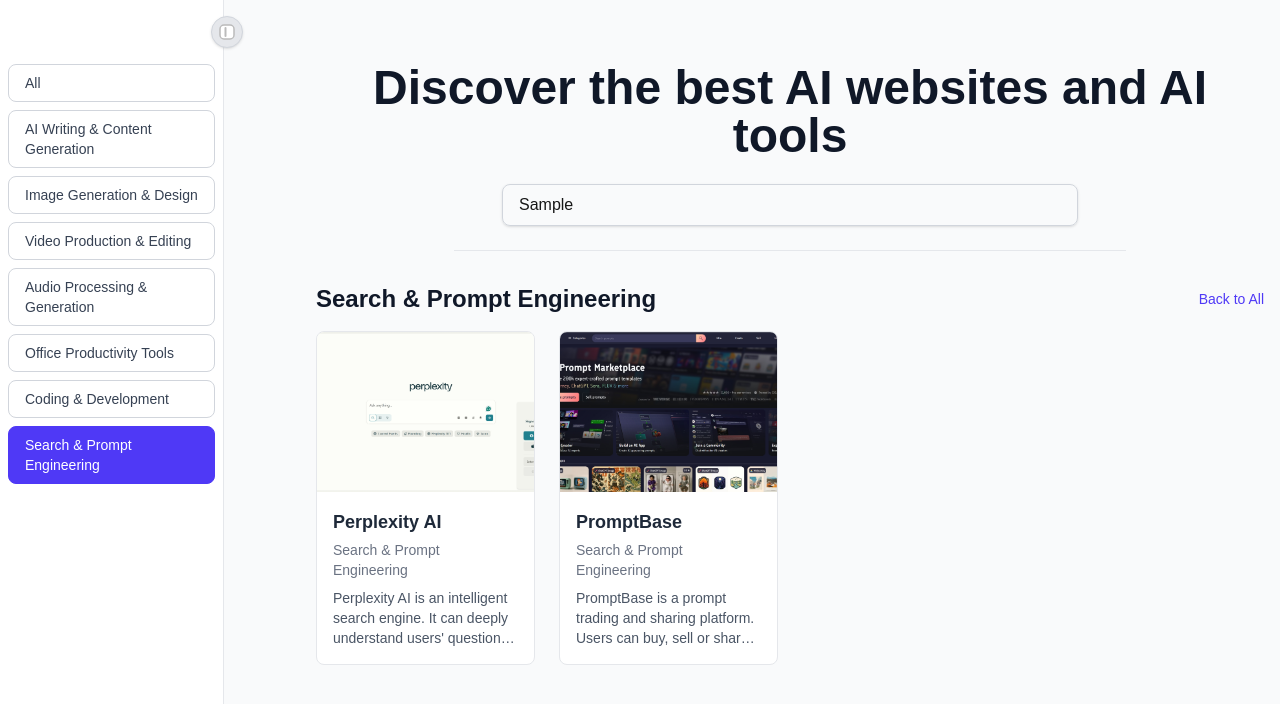
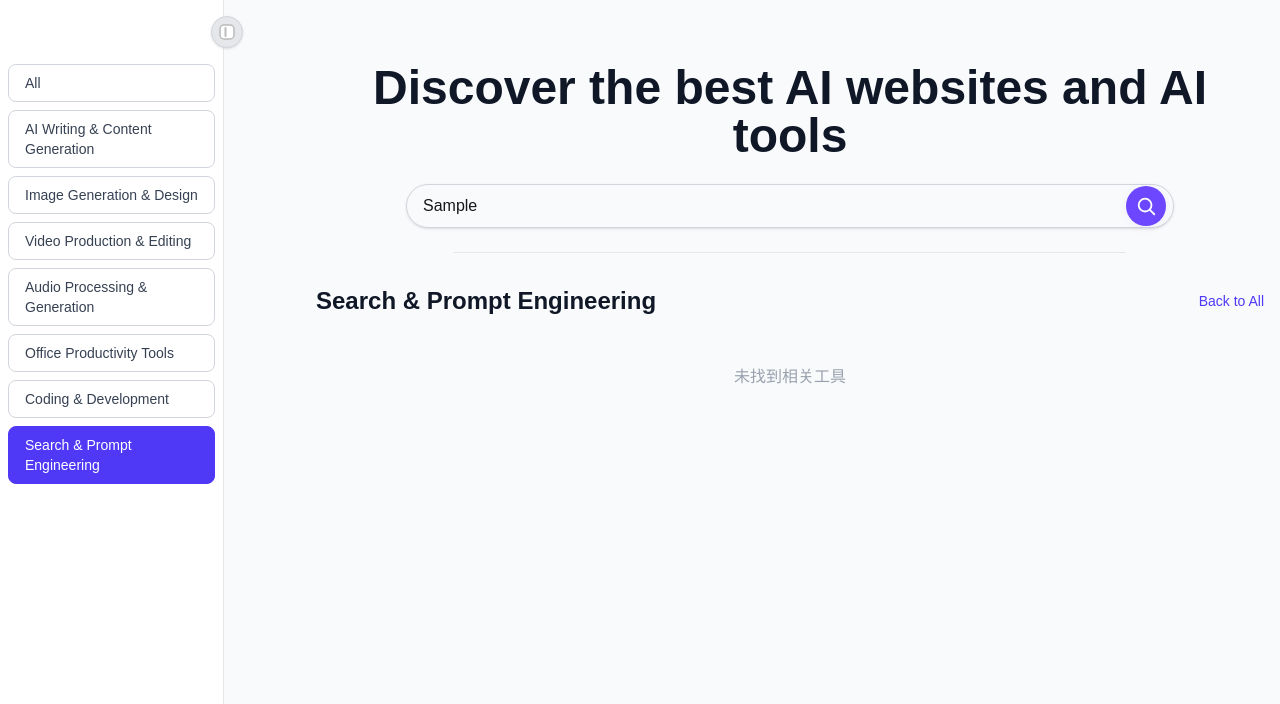
Before and after one commit to chenyichao1993/ai-tool-directory, a Next.js app: page / in a window 1280 px wide. Both pictures are taken after typing "Sample" into the empty fields and a click on the button "Search & Prompt Engineering". Shown: the top 704 px of the page. Built offline with nearby package versions, Linux system fonts and the light colour scheme.

Commit message:
搜索框大小调整

```diff
--- a/src/app/page.tsx
+++ b/src/app/page.tsx
@@ -59,10 +59,20 @@
   // 获取所有分类
   const categories = Array.from(new Set(tools.map(t => t.category))).filter(Boolean);
 
-  // 工具分组
+  // 搜索过滤逻辑
+  const searchLower = search.trim().toLowerCase();
+  const filteredTools = searchLower
+    ? tools.filter(t =>
+        t.name.toLowerCase().includes(searchLower) ||
+        t.category.toLowerCase().includes(searchLower) ||
+        t.description.toLowerCase().includes(searchLower)
+      )
+    : tools;
+
+  // 工具分组（基于过滤后的工具）
   const groupedTools: { [cat: string]: Tool[] } = {};
   categories.forEach(cat => {
-    groupedTools[cat] = tools.filter(t => t.category === cat);
+    groupedTools[cat] = filteredTools.filter(t => t.category === cat);
   });
 
   // 分类详情页：只显示选中分类全部工具
@@ -154,13 +164,25 @@
           </h1>
           {/* 搜索框 */}
           <div className="flex justify-center mb-6">
+            <div className="relative w-full max-w-3xl">
               <input
                 type="text"
                 value={search}
                 onChange={e => setSearch(e.target.value)}
                 placeholder="Search AI tools by name, category or description..."
-              className="w-full max-w-xl px-4 py-2 border border-gray-300 rounded-lg shadow-sm focus:outline-none focus:ring-2 focus:ring-indigo-400 text-base"
+                className="w-full pr-16 pl-4 py-2 border border-gray-300 rounded-full shadow-sm focus:outline-none focus:ring-2 focus:ring-indigo-400 text-base"
+                style={{ height: 44 }}
               />
+              <span
+                className="absolute top-1/2 right-2 -translate-y-1/2 bg-[#6C47FF] flex items-center justify-center shadow"
+                style={{ width: 40, height: 40, borderRadius: '50%', boxShadow: '0 2px 8px rgba(108,71,255,0.08)', cursor: 'pointer' }}
+              >
+                <svg width="22" height="22" viewBox="0 0 24 24" fill="none" xmlns="http://www.w3.org/2000/svg">
+                  <circle cx="11" cy="11" r="7" stroke="white" strokeWidth="2" />
+                  <line x1="16.5" y1="16.5" x2="21" y2="21" stroke="white" strokeWidth="2" strokeLinecap="round" />
+                </svg>
+              </span>
+            </div>
           </div>
           {/* 分割线 */}
           <div className="max-w-2xl mx-auto border-b border-gray-200 mb-8"></div>
@@ -180,14 +202,18 @@
                 </button>
               </div>
               <div className="grid gap-6 grid-cols-1 sm:grid-cols-2 md:grid-cols-3 lg:grid-cols-4">
-                {groupedTools[selectedCategory]?.map((tool, idx) => (
+                {groupedTools[selectedCategory]?.length ? (
+                  groupedTools[selectedCategory].map((tool, idx) => (
                     <ToolCard key={idx} tool={tool} />
-                ))}
+                  ))
+                ) : (
+                  <div className="col-span-full text-center text-gray-400 py-8">未找到相关工具</div>
+                )}
               </div>
             </div>
           ) : (
             <div className="flex flex-col gap-12 w-full">
-              {categories.map(cat => (
+              {categories.filter(cat => groupedTools[cat].length > 0).map(cat => (
                 <div key={cat}>
                   <div className="flex items-center justify-between mb-4">
                     <h2 className="text-2xl font-bold text-gray-900">{cat}</h2>
```
Lines whose indentation alone changed are shown as unchanged.
